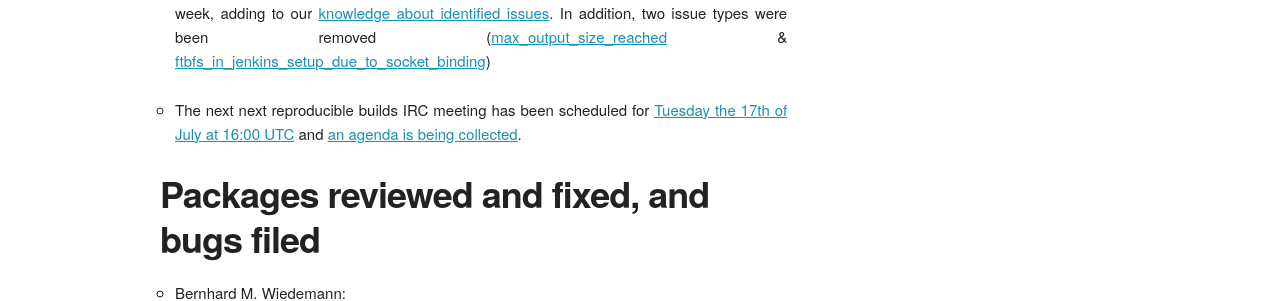
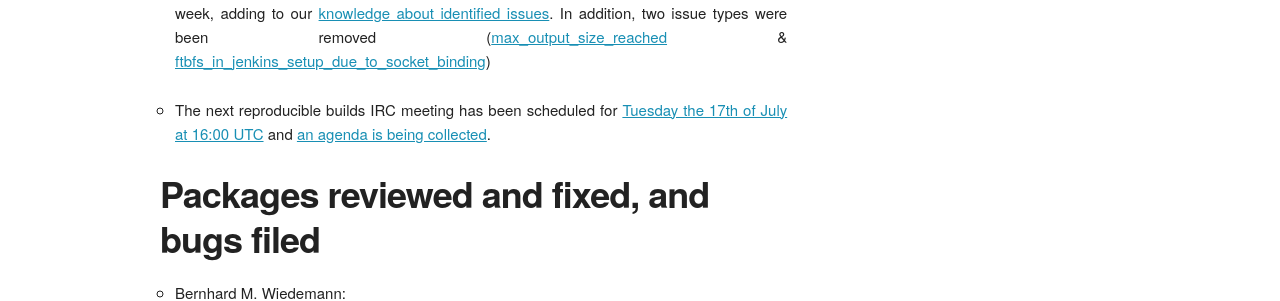
Before and after one commit to prototypefund/reproducible-website, a Jekyll site: the page built from _blog/posts/165.md, in a window 1280 px wide. Shown: the part 846-1147 px from the top of the page. Built offline with Jekyll 4.4.1, drawn with Linux system fonts in a browser that asks for light colours; some web fonts are replaced.

Commit message:
165: drop dup word

```diff
--- a/_blog/posts/165.md
+++ b/_blog/posts/165.md
@@ -15,7 +15,7 @@ Here's what happened in the [Reproducible Builds](https://reproducible-builds.or
 
 * 8 package reviews were added, 65 have been updated and 45 have been removed in this week, adding to our [knowledge about identified issues](https://tests.reproducible-builds.org/debian/index_issues.html). In addition, two issue types were been removed ([max\_output\_size\_reached](https://salsa.debian.org/reproducible-builds/reproducible-notes/commit/f0c76fa3) & [ftbfs\_in\_jenkins\_setup\_due\_to\_socket\_binding](https://salsa.debian.org/reproducible-builds/reproducible-notes/commit/fd229d4))
 
-* The next next reproducible builds IRC meeting has been scheduled for [Tuesday the 17th of July at 16:00 UTC](http://time.is/compare/1600_17_Jul_2018_in_UTC) and [an agenda is being collected](https://pad.riseup.net/p/reproducible-irc-meeting-13).
+* The next reproducible builds IRC meeting has been scheduled for [Tuesday the 17th of July at 16:00 UTC](http://time.is/compare/1600_17_Jul_2018_in_UTC) and [an agenda is being collected](https://pad.riseup.net/p/reproducible-irc-meeting-13).
 
 
 Packages reviewed and fixed, and bugs filed
```
